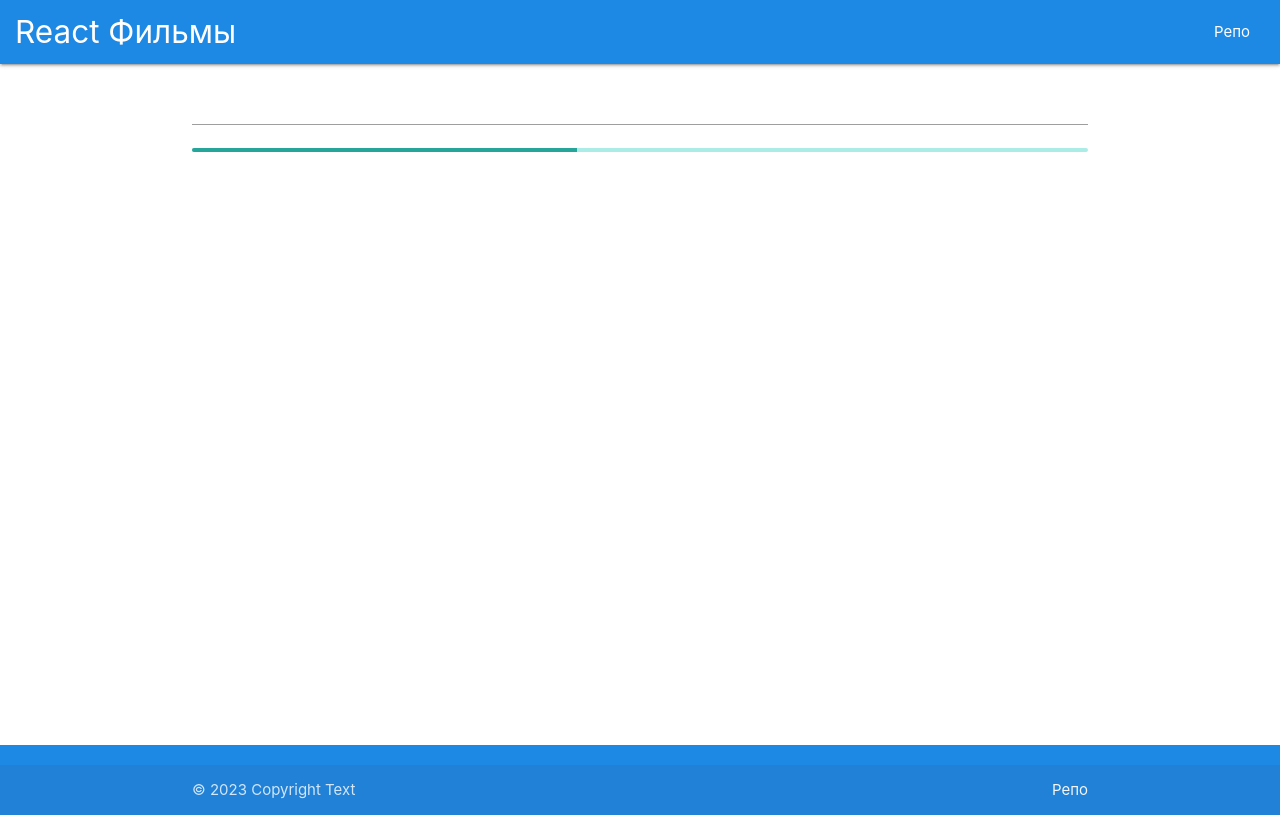
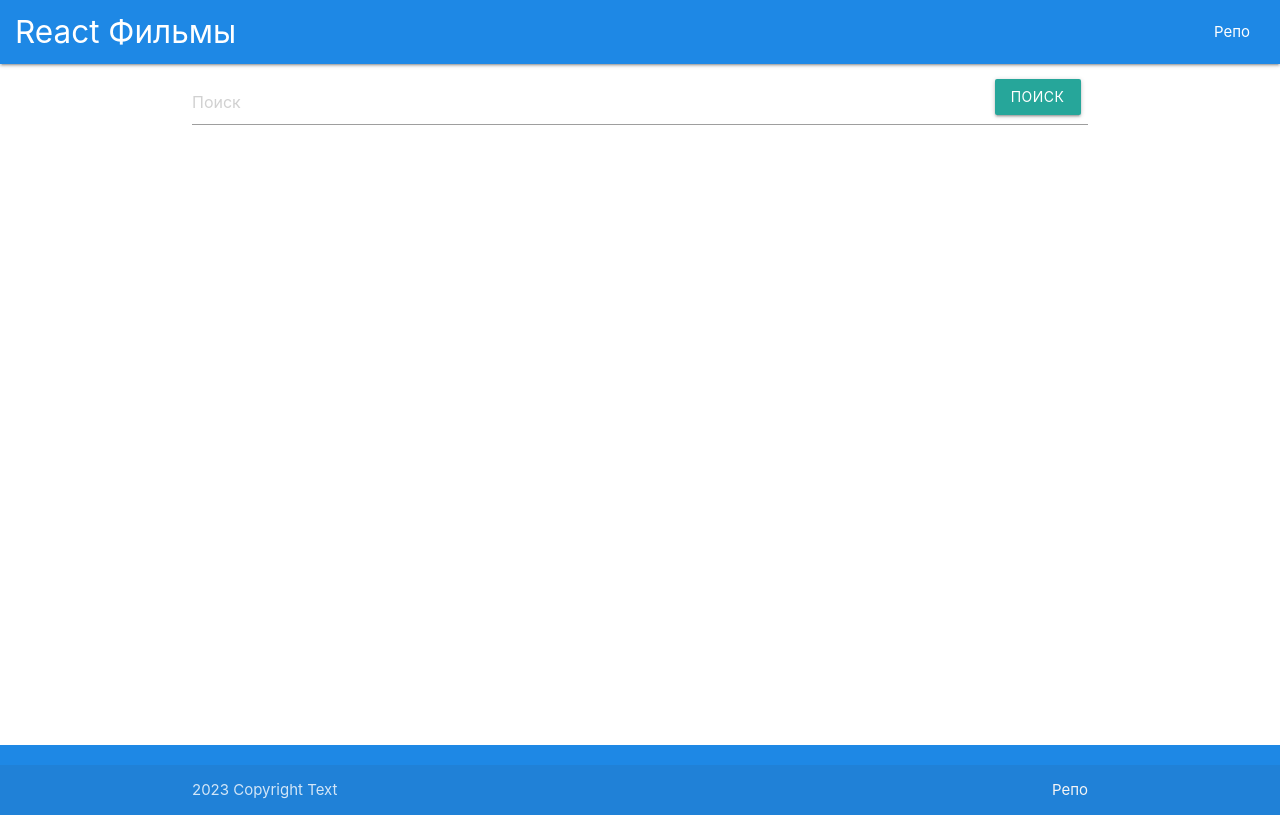
Before and after one commit to LeontyevA/RectFilms, a React (Create React App) app: page / in a window 1280 px wide. Built offline with nearby package versions, Linux system fonts and the light colour scheme.

Commit message:
Доделал поиск

```diff
--- a/src/components/Cards.jsx
+++ b/src/components/Cards.jsx
@@ -3,17 +3,26 @@ import Card from "./Card";
 
 class Cards extends React.Component {
     constructor(props) {
+        console.log('constructor');
         super(props);
         this.state = {
             cards: props.cards
         }
     }
 
+    // componentDidMount(){
+    //     console.log('componentDidMount');
+    //     this.setState({cards: this.props.cards})
+    // }
+
+    // componentDidCatch
+
     render() {
+        console.log('render');
         console.log(this.state.cards);
         return (
             <div className='cards'>
-                {this.state.cards.map(card => {
+                {this.props.cards.map(card => {
                          return <Card key={card.imdbID} card={card} {...card} /> })}
             </div>);
     }
--- a/src/components/Search.jsx
+++ b/src/components/Search.jsx
@@ -9,21 +9,28 @@ class Search extends React.Component {
         }
     }
 
+    handleKeyDown = (event) => {
+        if (event.key === 'Enter')
+            this.state.searchFuncion(event.target.value)
+    }
+
     render() {
         return (
             <div className="input-field col s6">
                 <input
                     id="search"
                     type="text"
-                    className="validate"
-                    preloader='Поиск'
+                    className="validate input-search"
+                    placeholder='Поиск'
                     value={this.state.search}
-                    onChange={(e) => {
-                        this.setState({ search: e.target.value });
-                        this.state.searchFuncion(e.target.value)
-                    }
-                    }
+                    onChange={(e) =>  this.setState({ search: e.target.value })}
+                    onKeyDown={this.handleKeyDown}
                 />
+                <button
+                    className='btn search-btn'
+                    onClick={()=> this.state.searchFuncion(this.state.search)}
+
+                >Поиск</button>
                 {/* <label for="last_name">Last Name</label> */}
             </div>
         );
--- a/src/index.css
+++ b/src/index.css
@@ -21,3 +21,12 @@ nav {
     grid-gap: 1rem;
     gap: 1rem;
 }
+
+.search-input{
+    position: relative;
+}
+.search-btn{
+    position: absolute;
+    top: 0;
+    right: 0.5rem;
+}
--- a/src/layout/Footer.jsx
+++ b/src/layout/Footer.jsx
@@ -1,9 +1,9 @@
 export function Footer(props) {
-    return(
+	return (
 		<footer className="page-footer blue darken-1">
 			<div className="footer-copyright">
 				<div className="container">
-      © {new Date().getFullYear()} Copyright Text
+					{new Date().getFullYear()} Copyright Text
 					<a className="grey-text text-lighten-4 right" href="#!">Репо</a>
 				</div>
 			</div>
--- a/src/layout/MainContainer.jsx
+++ b/src/layout/MainContainer.jsx
@@ -6,35 +6,39 @@ import Search from '../components/Search';
 
 class MainContainer extends React.Component {
     state = {
-        cards: []
+        cards: [],
     }
+
+    search = ''
+    apikey = '1540ee60';
 
     searchCards = (text) => {
         console.log('searchCards');
-        if (text.length > 2) {
-            fetch('http://www.omdbapi.com/?apikey=' + this.apikey + '&s=' + text + '&page=1')
-                .then(Response => {
-                    console.log(Response.statusText);
-                    return Response.json()
-                })
-                .then(data => {
-                    //console.log(data);
-                    this.setState({ cards: data.Search })
-                })
-        }
+        this.search = text;
+        fetch(`http://www.omdbapi.com/?apikey=${this.apikey}&s=${text}&page=1`)
+            // .then(response => {
+            //     console.log(response.statusText);
+            //     return response.json()
+            // })
+            .then(response => response.json())
+            .then(data => this.setState({ cards: data.Search }))
     }
 
-    apikey = '1540ee60';
     componentDidMount() {
         console.log('componentDidMount');
     }
 
+    componentDidUpdate() {
+    }
+
     render() {
+
         const { cards } = this.state
         return (
             <main className="content container">
                 <Search searchCards={this.searchCards} />
-                {Array.isArray(cards) && cards.length ? (<Cards cards={cards} />) : <Preloader />}
+                {/* {Array.isArray(cards) && cards.length ? (<Cards cards={this.state.cards} />) : this.search > 0 ? <Preloader /> : ''} */}
+                {cards.length ? (<Cards cards={this.state.cards} />) : this.search > 0 ? <Preloader /> : ''}
             </main>)
     }
 }
```
Lines whose indentation alone changed are shown as unchanged.
